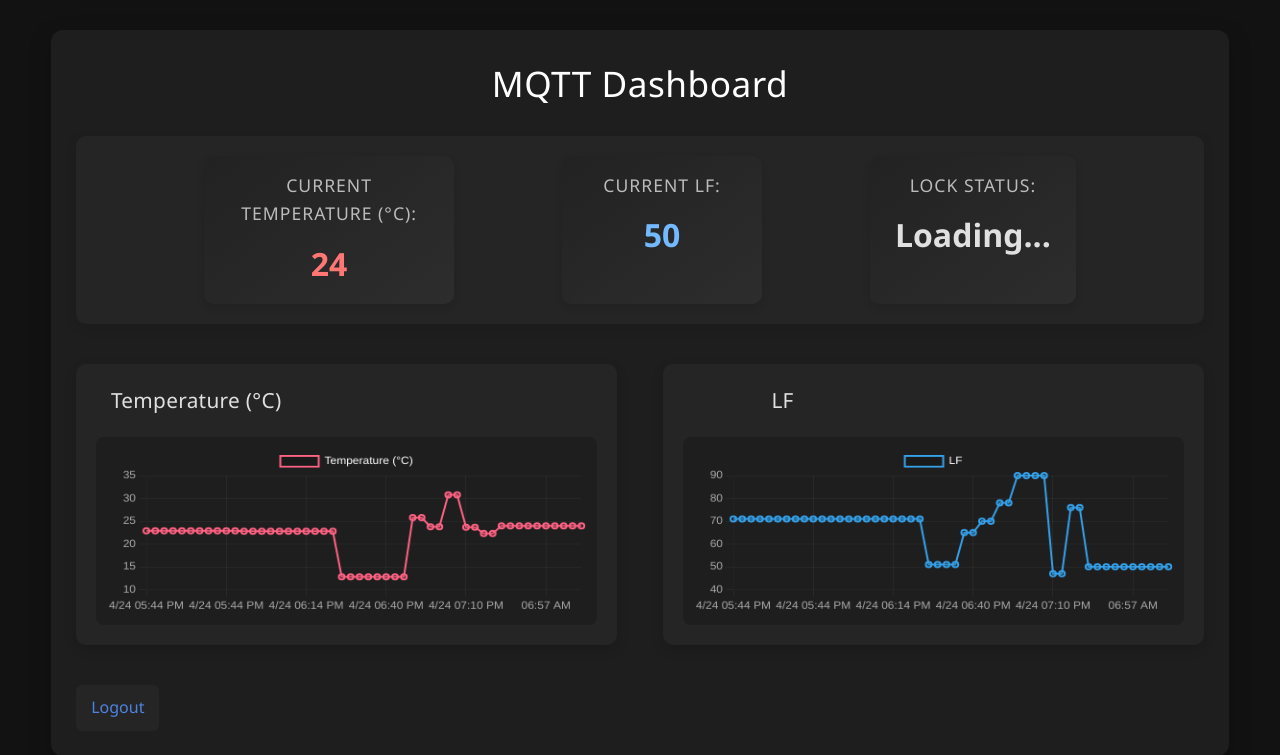
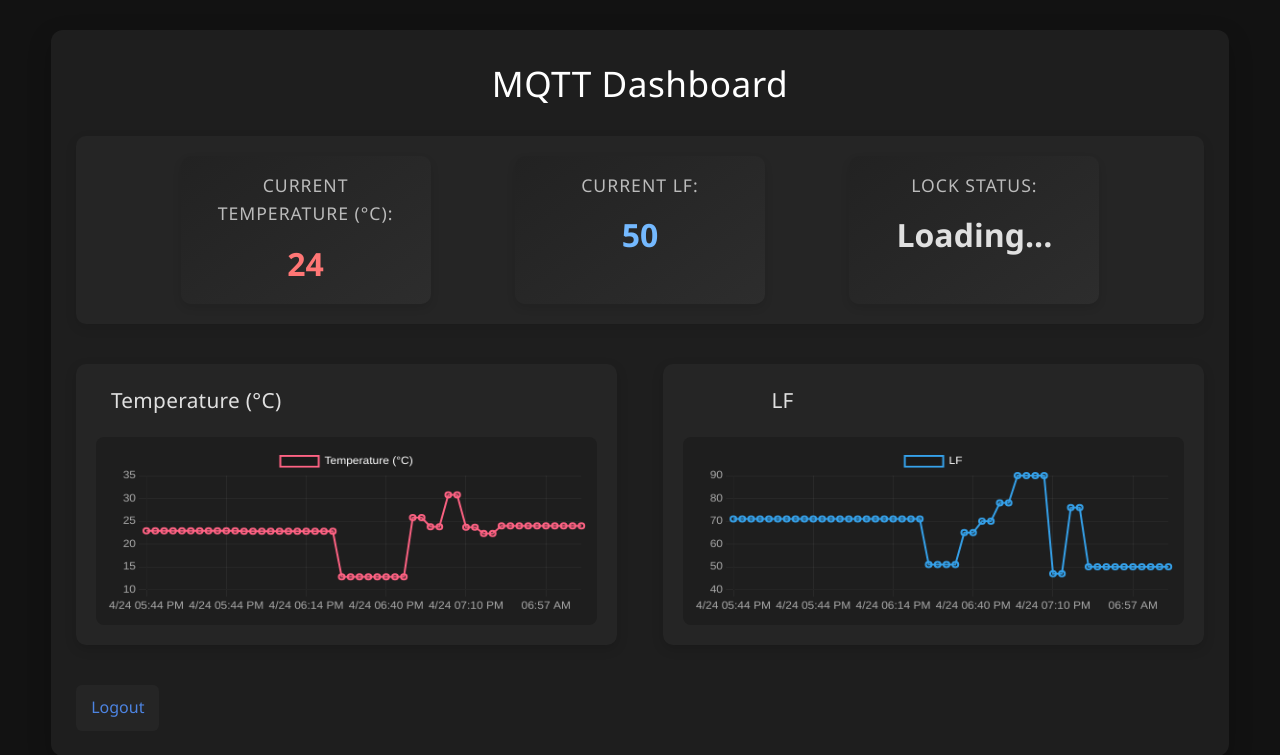
Before and after one commit to supremacyzx/IoT-Project, a Flask app: page /dashboard in a window 1280 px wide. Shown: the top 755 px of the page. Run offline with Flask 3, Linux system fonts and the light colour scheme; a user stored in the database is signed in; data comes from the database, SQL or seed files in the repository; some libraries are stand-ins or nearby versions.

Commit message:
CSS Changes

```diff
--- a/jankend/static/styles.css
+++ b/jankend/static/styles.css
@@ -30,6 +30,7 @@
     font-size: 1.3em;
     letter-spacing: 0.3px;
     max-width: 200px;
+    min-width:200px;
   }
 
   /* Container for all pages */
```
